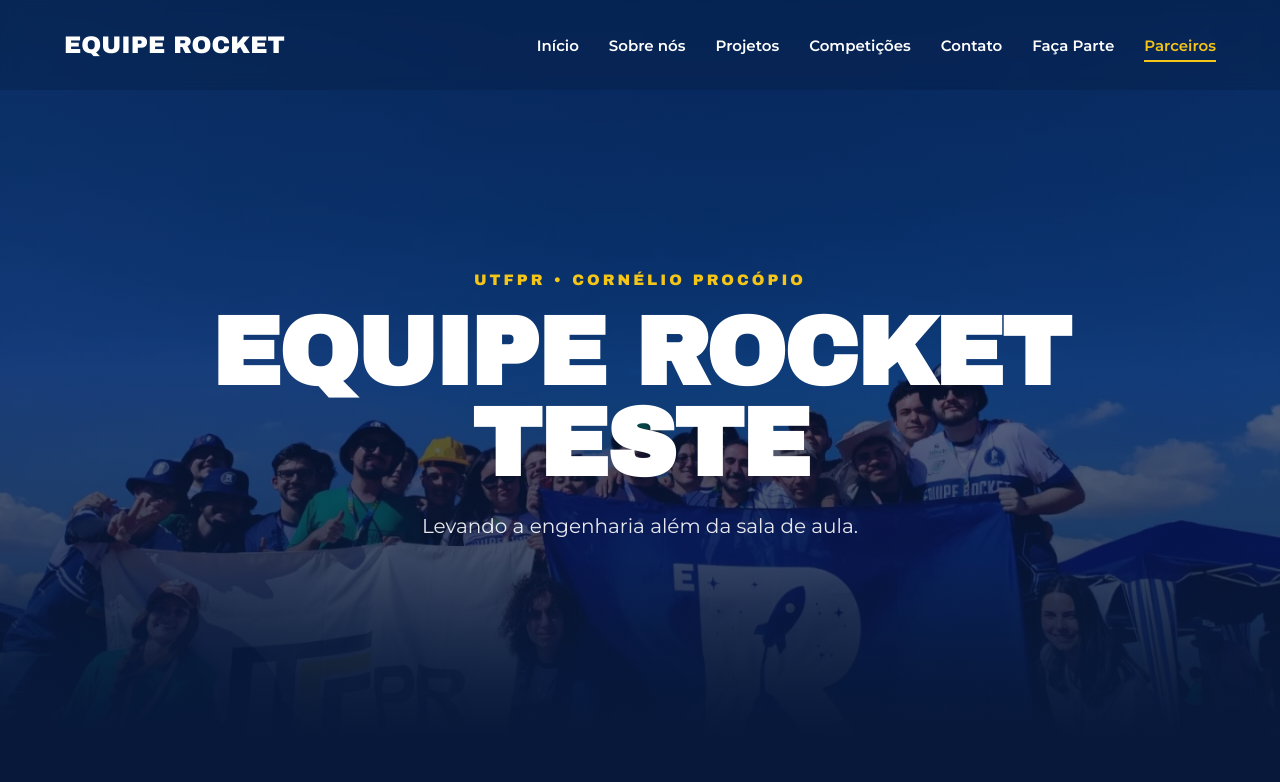
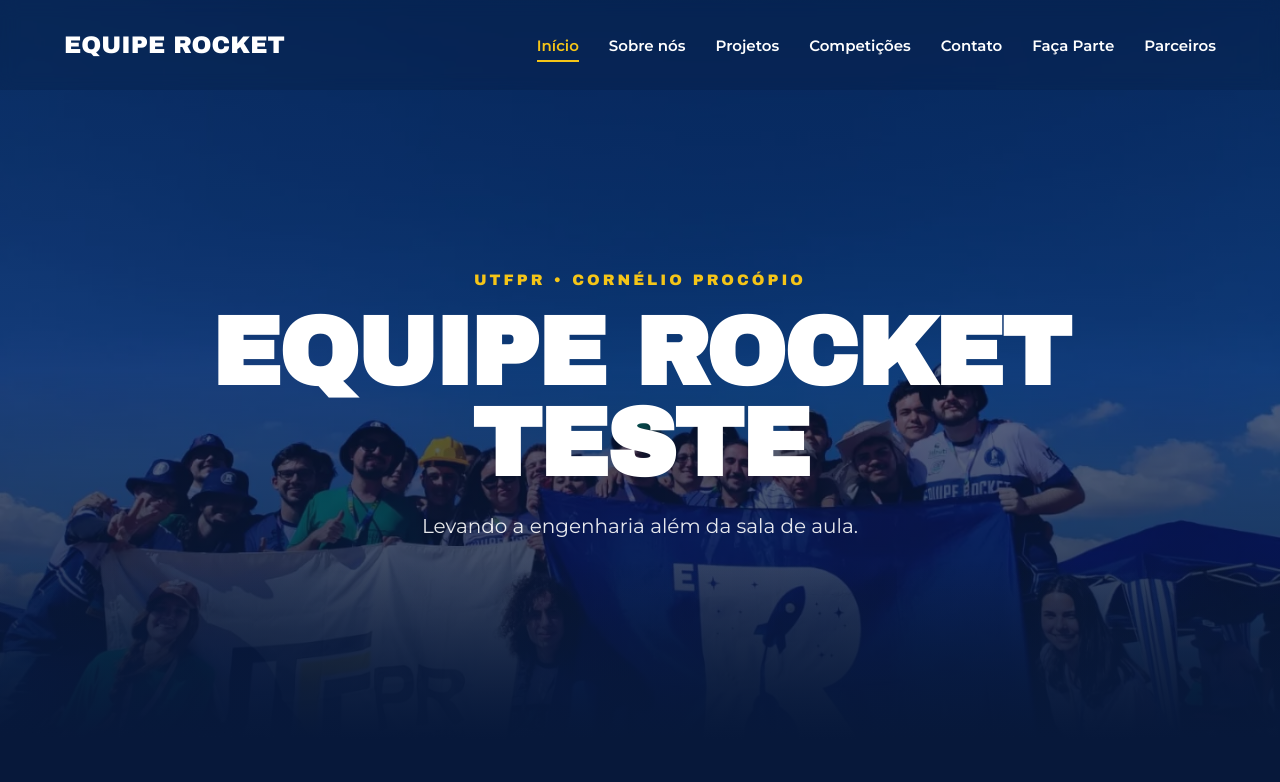
Before and after one commit to phmagalhaes/teste-site-rocket, a plain HTML site: page index.html in a window 1280 px wide. Shown: the top 782 px of the page. Drawn offline with Linux system fonts and the light colour scheme.

Commit message:
feat: remocao das animações links header

```diff
--- a/index.html
+++ b/index.html
@@ -765,38 +765,38 @@
       }
 
       // ---------- Link ativo conforme o scroll ----------
-      (function () {
-        const links = [...document.querySelectorAll(".header__link")];
-        const secoes = links.map((l) =>
-          document.querySelector(l.getAttribute("href")),
-        );
-        const header = document.querySelector(".header");
+      // (function () {
+      //   const links = [...document.querySelectorAll(".header__link")];
+      //   const secoes = links.map((l) =>
+      //     document.querySelector(l.getAttribute("href")),
+      //   );
+      //   const header = document.querySelector(".header");
 
-        function atualizarLinkAtivo() {
-          const margem = (header ? header.offsetHeight : 0) + 80;
-          let atual = 0;
+      //   function atualizarLinkAtivo() {
+      //     const margem = (header ? header.offsetHeight : 0) + 80;
+      //     let atual = 0;
 
-          secoes.forEach((secao, i) => {
-            if (secao && secao.getBoundingClientRect().top <= margem) atual = i;
-          });
+      //     secoes.forEach((secao, i) => {
+      //       if (secao && secao.getBoundingClientRect().top <= margem) atual = i;
+      //     });
 
-          // No fim da página, marca o último link
-          if (
-            window.innerHeight + window.scrollY >=
-            document.documentElement.scrollHeight - 2
-          ) {
-            atual = secoes.length - 1;
-          }
+      //     // No fim da página, marca o último link
+      //     if (
+      //       window.innerHeight + window.scrollY >=
+      //       document.documentElement.scrollHeight - 2
+      //     ) {
+      //       atual = secoes.length - 1;
+      //     }
 
-          links.forEach((l, i) => l.classList.toggle("active", i === atual));
-        }
+      //     links.forEach((l, i) => l.classList.toggle("active", i === atual));
+      //   }
 
-        window.addEventListener("scroll", atualizarLinkAtivo, {
-          passive: true,
-        });
-        window.addEventListener("resize", atualizarLinkAtivo);
-        atualizarLinkAtivo();
-      })();
+      //   window.addEventListener("scroll", atualizarLinkAtivo, {
+      //     passive: true,
+      //   });
+      //   window.addEventListener("resize", atualizarLinkAtivo);
+      //   atualizarLinkAtivo();
+      // })();
     </script>
   </body>
 </html>
```
